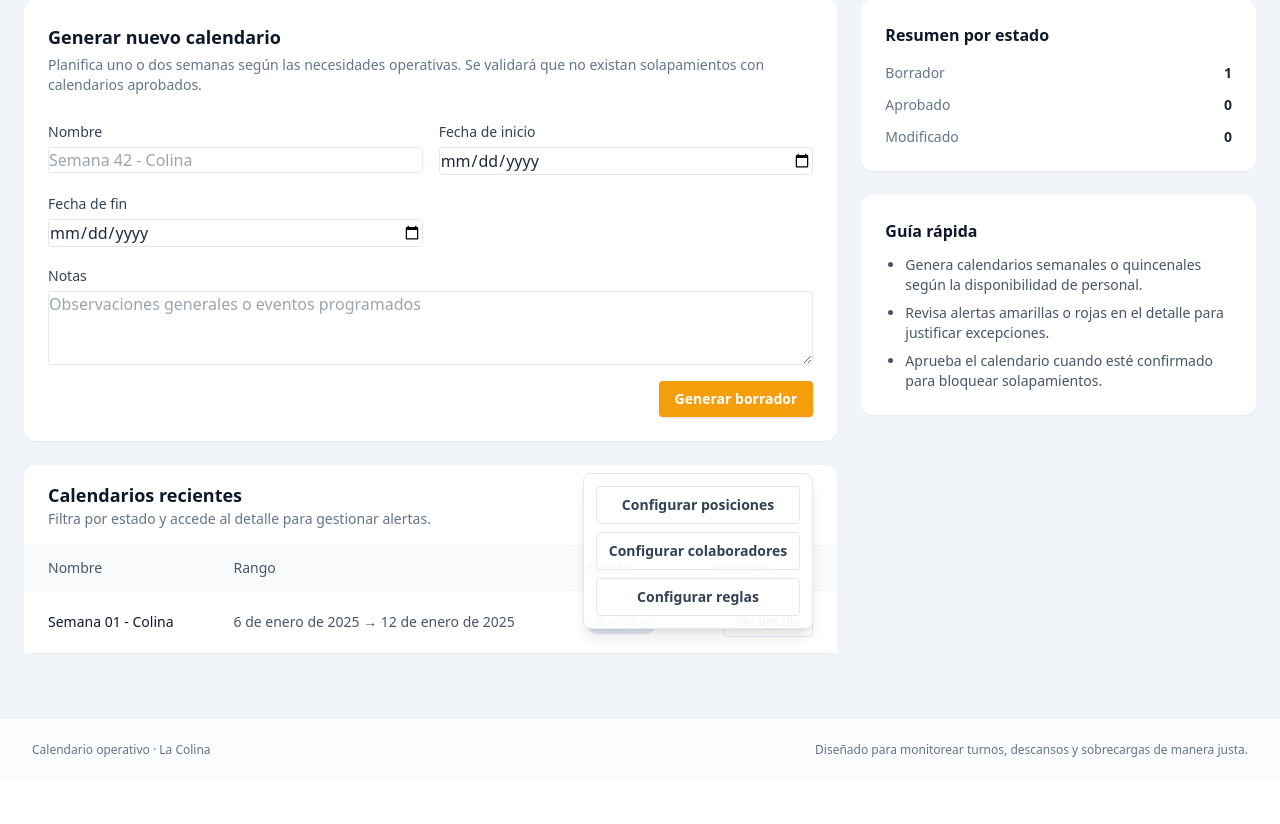
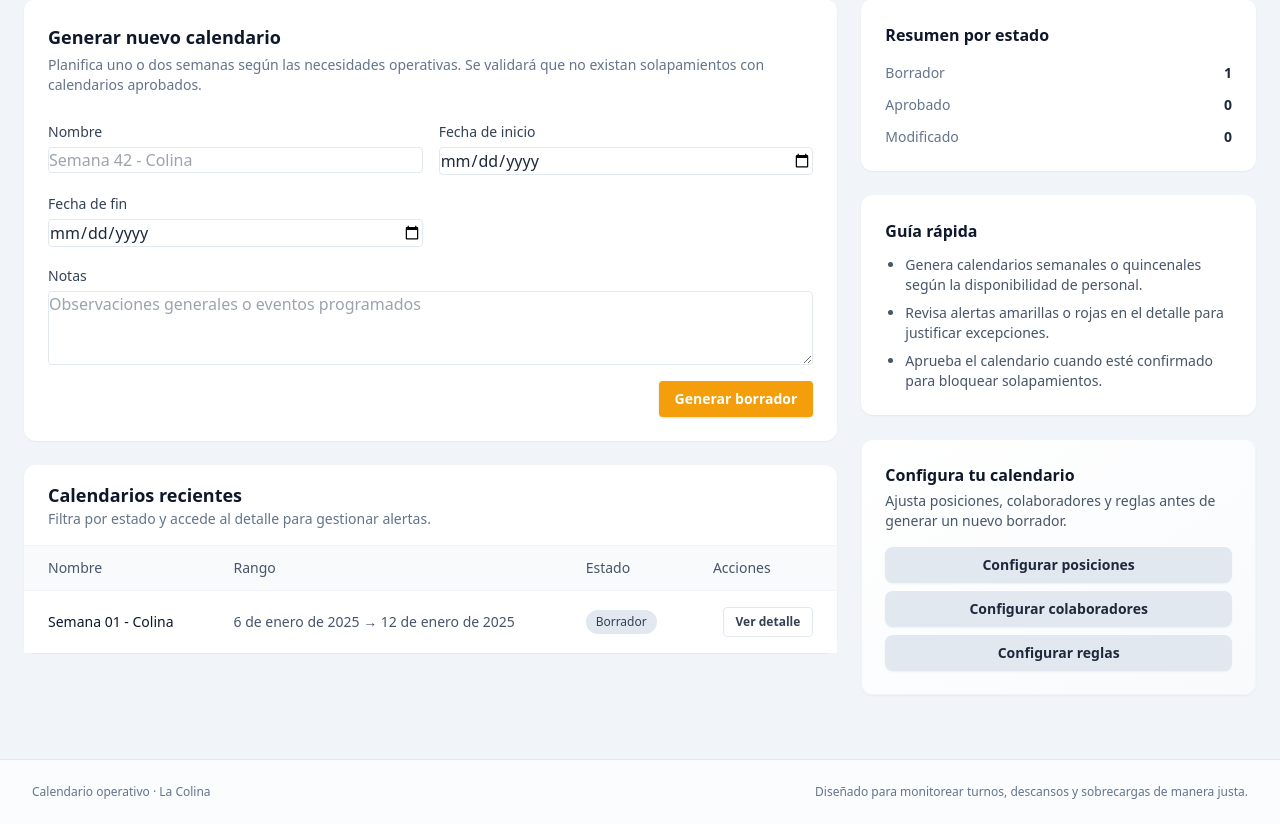
Before and after one commit to jotik23/applacolina, a Django app: page /calendario/ in a window 1280 px wide. Shown: the part 85-909 px from the top of the page. Before the commit the page ends 842 px from the top, so only its background shows below. Run offline with Django 5.2, Linux system fonts and the light colour scheme; a user stored in the database is signed in; data comes from the database, SQL or seed files in the repository; parts of the project's set-up code (start-up, migrations or seed data) failed here and were passed over; some libraries are stand-ins or nearby versions.

Commit message:
approved

```diff
--- a/calendario/templates/calendario/dashboard.html
+++ b/calendario/templates/calendario/dashboard.html
@@ -101,12 +101,6 @@
           </tbody>
         </table>
       </div>
-
-      <div class="absolute bottom-6 right-6 flex flex-col gap-2 rounded-lg border border-slate-200 bg-white/95 p-3 shadow-lg">
-        <a href="{% url 'calendario:configurator' %}?step=positions" class="inline-flex items-center justify-center rounded border border-slate-200 px-3 py-2 text-sm font-semibold text-slate-700 hover:border-brand hover:text-brand">Configurar posiciones</a>
-        <a href="{% url 'calendario:configurator' %}?step=collaborators" class="inline-flex items-center justify-center rounded border border-slate-200 px-3 py-2 text-sm font-semibold text-slate-700 hover:border-brand hover:text-brand">Configurar colaboradores</a>
-        <a href="{% url 'calendario:configurator' %}?step=rules" class="inline-flex items-center justify-center rounded border border-slate-200 px-3 py-2 text-sm font-semibold text-slate-700 hover:border-brand hover:text-brand">Configurar reglas</a>
-      </div>
     </div>
   </section>
 
@@ -137,6 +131,16 @@
         <li>Aprueba el calendario cuando esté confirmado para bloquear solapamientos.</li>
       </ul>
     </div>
+
+    <div class="rounded-xl bg-gradient-to-br from-white to-slate-50 p-6 shadow-sm ring-1 ring-inset ring-slate-100">
+      <h3 class="text-base font-semibold text-slate-900">Configura tu calendario</h3>
+      <p class="mt-1 text-sm text-slate-600">Ajusta posiciones, colaboradores y reglas antes de generar un nuevo borrador.</p>
+      <div class="mt-4 flex flex-col gap-2">
+        <a href="{% url 'calendario:configurator' %}?step=positions" class="inline-flex items-center justify-center gap-2 rounded-lg bg-slate-200 px-4 py-2 text-sm font-semibold shadow-sm transition hover:bg-brand-dark focus:outline-none focus:ring-2 focus:ring-brand focus:ring-offset-2 focus:ring-offset-white">Configurar posiciones</a>
+        <a href="{% url 'calendario:configurator' %}?step=collaborators" class="inline-flex items-center justify-center gap-2 rounded-lg bg-slate-200 px-4 py-2 text-sm font-semibold shadow-sm transition hover:bg-brand-dark focus:outline-none focus:ring-2 focus:ring-brand focus:ring-offset-2 focus:ring-offset-white">Configurar colaboradores</a>
+        <a href="{% url 'calendario:configurator' %}?step=rules" class="inline-flex items-center justify-center gap-2 rounded-lg bg-slate-200 px-4 py-2 text-sm font-semibold shadow-sm transition hover:bg-brand-dark focus:outline-none focus:ring-2 focus:ring-slate-400 focus:ring-offset-2 focus:ring-offset-white">Configurar reglas</a>
+      </div>
+    </div>
   </aside>
 </div>
 {% endblock %}
```
